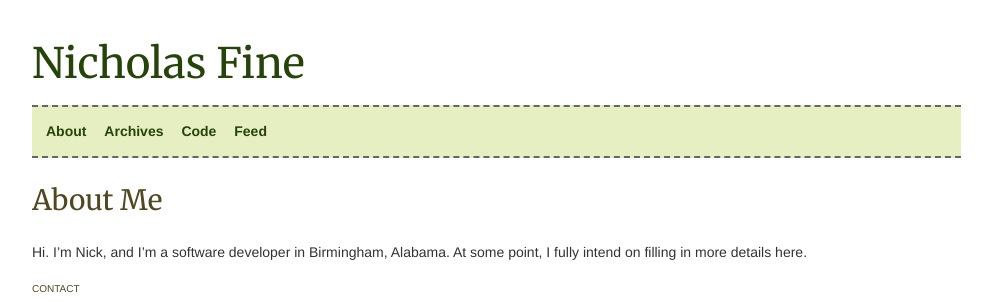
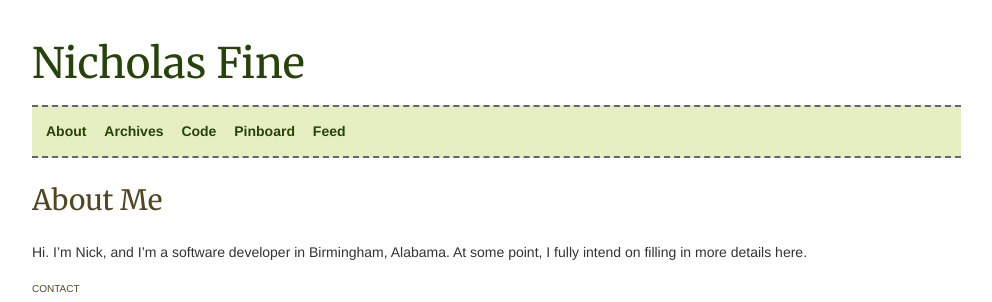
Before and after one commit to yrgoldteeth/yrgoldteeth.github.com, a Jekyll site: the page built from about.markdown, in a window 1280 px wide. Shown: the top 302 px of the page, without its empty margins (133-1125 px from the left). Built offline with Jekyll 4.4.1, drawn with Linux system fonts in a browser that asks for light colours; some web fonts are replaced; Markdown is read by kramdown in place of the engine named in the settings.

Commit message:
update layouts

```diff
--- a/_layouts/default.html
+++ b/_layouts/default.html
@@ -31,6 +31,7 @@
         <li><a href='/about.html'>About</a></li>
         <li><a href='/posts.html'>Archives</a></li>
         <li><a href='http://github.com/yrgoldteeth'>Code</a></li>
+        <li><a href='http://pinboard.in/u:ndfine'>Pinboard</a></li>
         <li><a href='http://feeds.feedburner.com/ndfine'>Feed</a></li>
       </ul>
     </div>
--- a/index.html
+++ b/index.html
@@ -3,7 +3,7 @@ layout: default
 title: Nicholas Fine
 ---
 <div id='recent-posts'>
-  {% for post in site.posts limit: 2 %}
+  {% for post in site.posts limit: 4 %}
   <div class='post'>
     <h2><a href='{{ post.url }}'>{{ post.date | date_to_string }}</a></h2>
     {{ post.content }}
```
